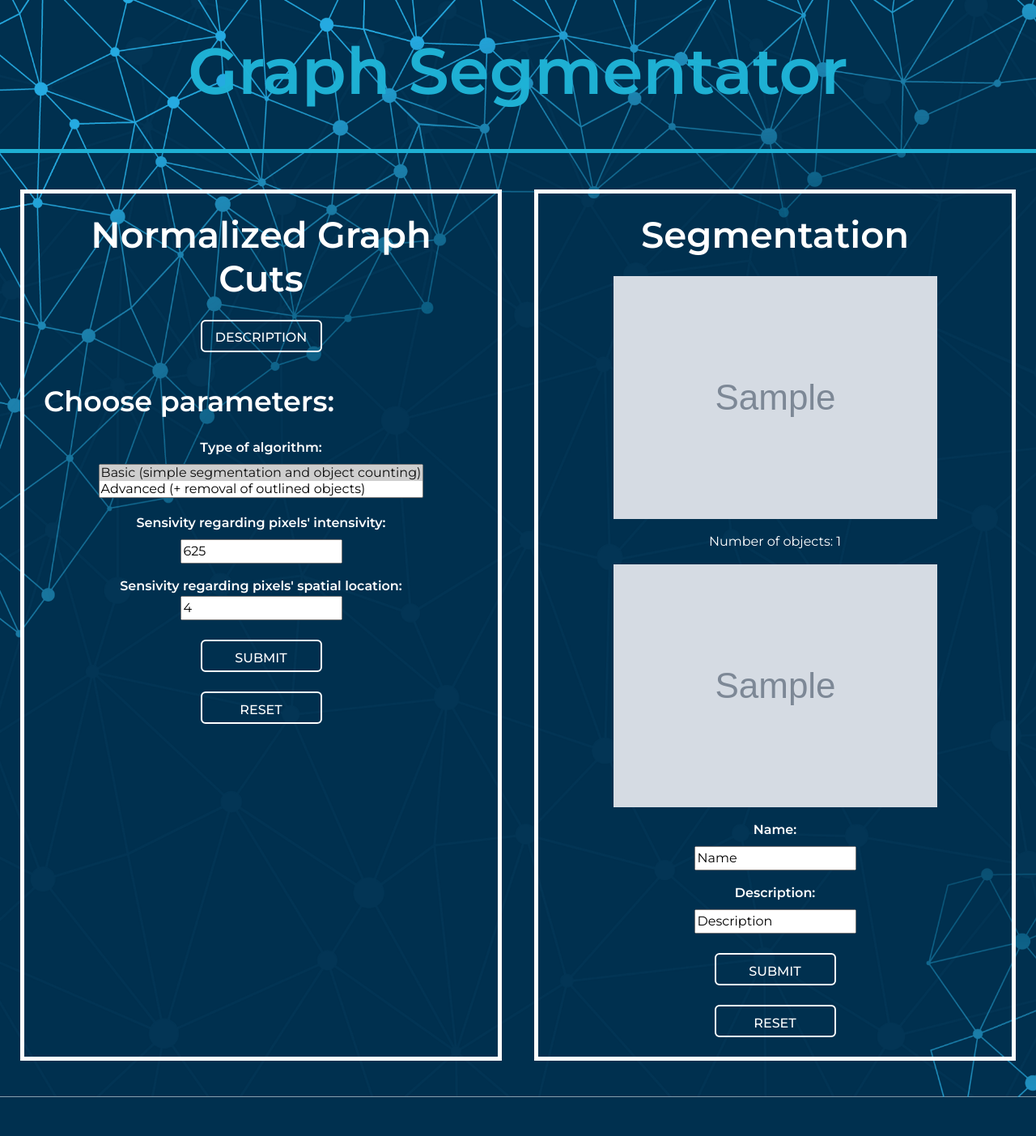
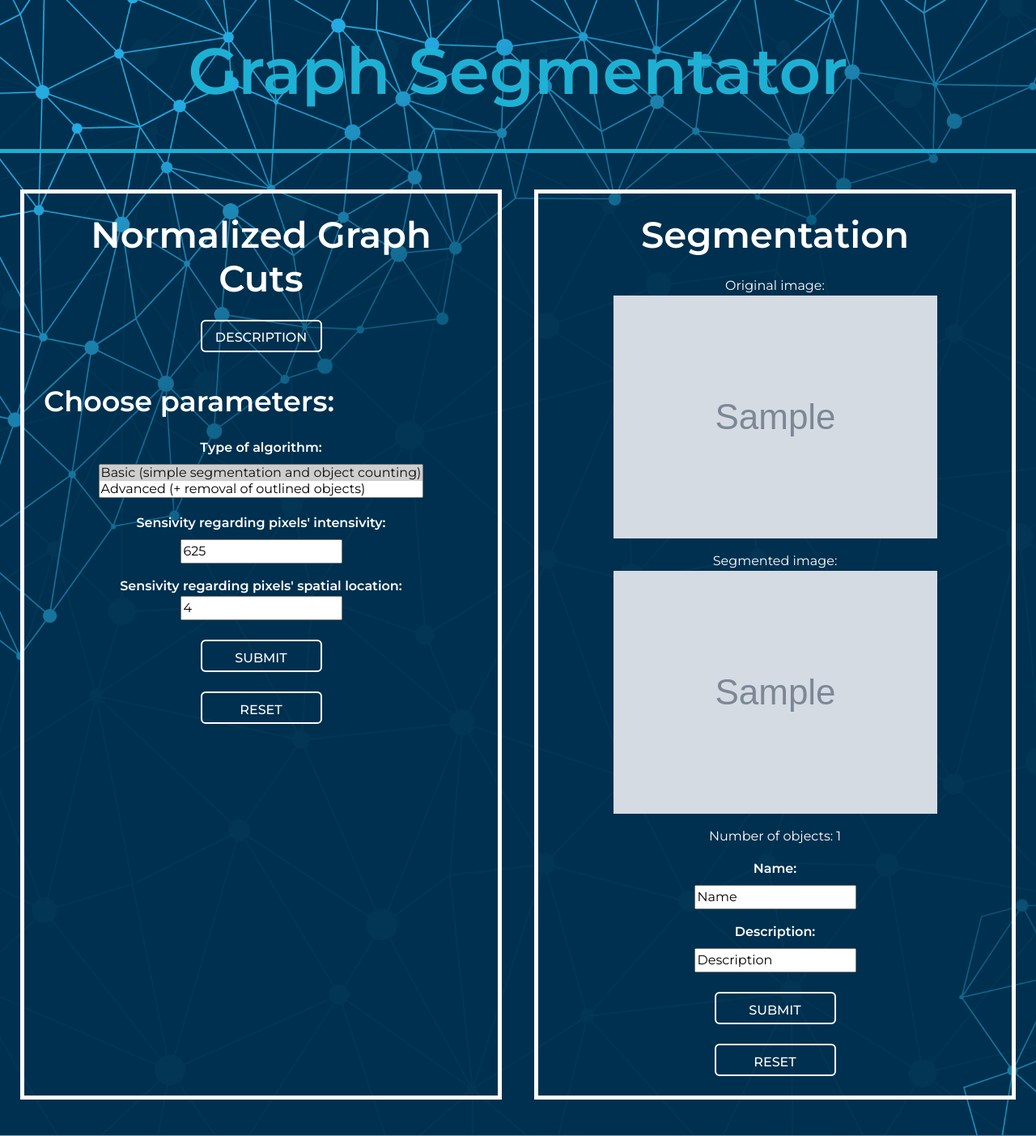
Before and after one commit to kolo-abb/Graph_segmentator_app, a Django app: template templates/ngc.html in a window 1280 px wide. Shown: the whole page at 81% size. Before the commit the page ends 1355 px from the top, so only its background shows below. Run offline with Django 3.2, Linux system fonts and the light colour scheme; the template is opened without the code that fills it: most values are stand-ins (such as "Sample title", 1, 10 or a date in 2020); grey boxes marked "Sample" are stand-in pictures; some libraries are stand-ins or nearby versions.

Commit message:
update ngc spinner

```diff
--- a/segmentation_app/templates/ngc.html
+++ b/segmentation_app/templates/ngc.html
@@ -37,24 +37,33 @@
   </div>
 
   <div class="column">
-    <h2>Segmentation</h2>
-				<div id="loading" style="display:none;"><img src="/static/images/tenor.gif" alt="" />Loading!</div>
+	<h2>Segmentation</h2>
+		{% if image %}
+			Original image:
+			<br>
+			<p style="text-align: center;"><img src="{{ image }}" alt=""  /></p>
 
-        {% if segmented_image %}
-            <p style="text-align: center;"><img src="{{ segmented_image }}" alt=""  /></p>
-        {% endif %}
+			{% else %}
+			{% load static %}
+			<p style="text-align: center;"><img src="{% static 'images/placeholder.png' %}" alt="" width="400" height="400" /></p>
+		{% endif %}
+
+		{% if segmented_image %}
+			Segmented image:
+			<br>
+			<p style="text-align: center;"><img src="{{ segmented_image }}" alt=""  /></p>
+		{% else %}
+			<div id="loading" style="display:none;">
+				Loading!
+				<br>
+				<img src="/static/images/tenor.gif" alt="" /></div>
+			<br>
+		{% endif %}
         {% if counter %}
             <p style="text-align: center;">Number of objects: {{ counter }}</p>
-        {% endif %}
+		{% endif %}
 
-        {% if image %}
-            <p style="text-align: center;"><img src="{{ image }}" alt=""  /></p>
-        {% else %}
-            {% load static %}
-            <p style="text-align: center;"><img src="{% static 'images/placeholder.png' %}" alt="" width="400" height="400" /></p>
-        {% endif %}
       {% if segmented_image %}
-
 
        <form method="post" style="text-align: center;" action="{% url 'save_ngc' %}">
                {% csrf_token %}
```
